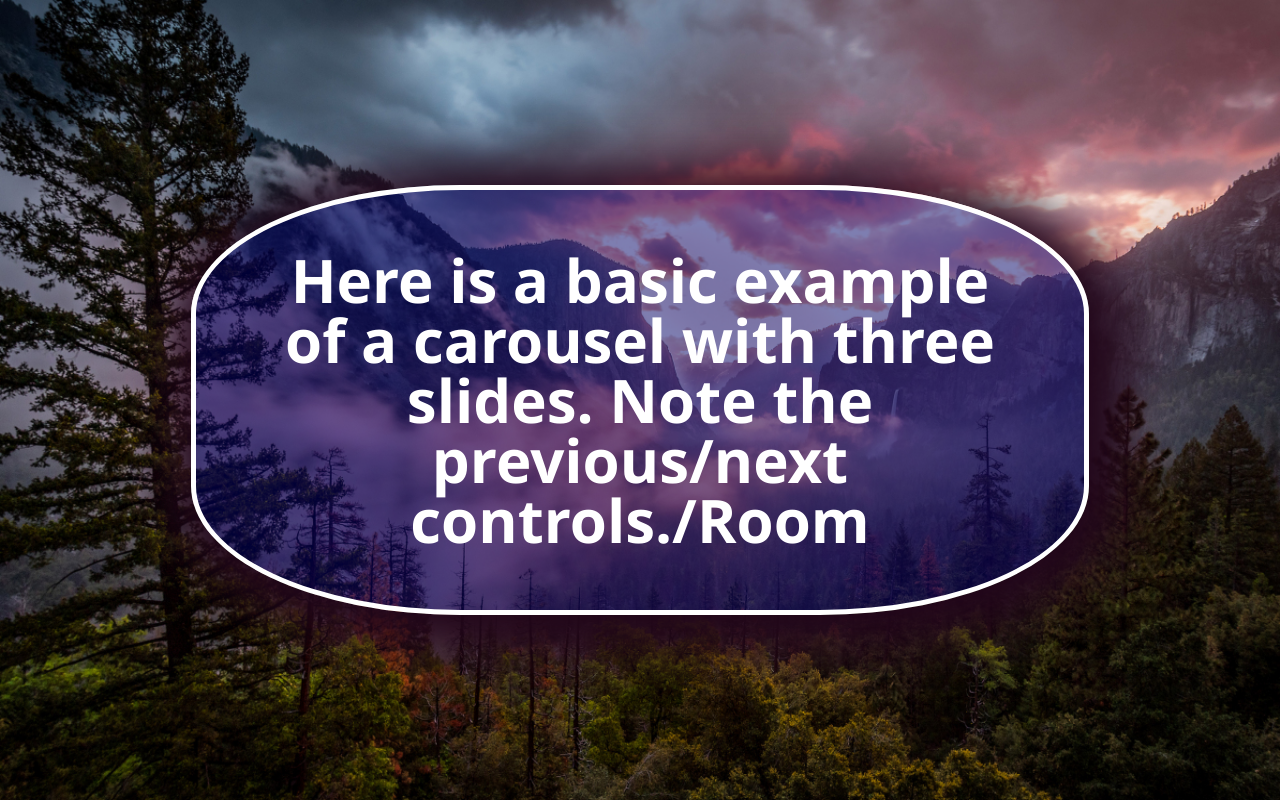
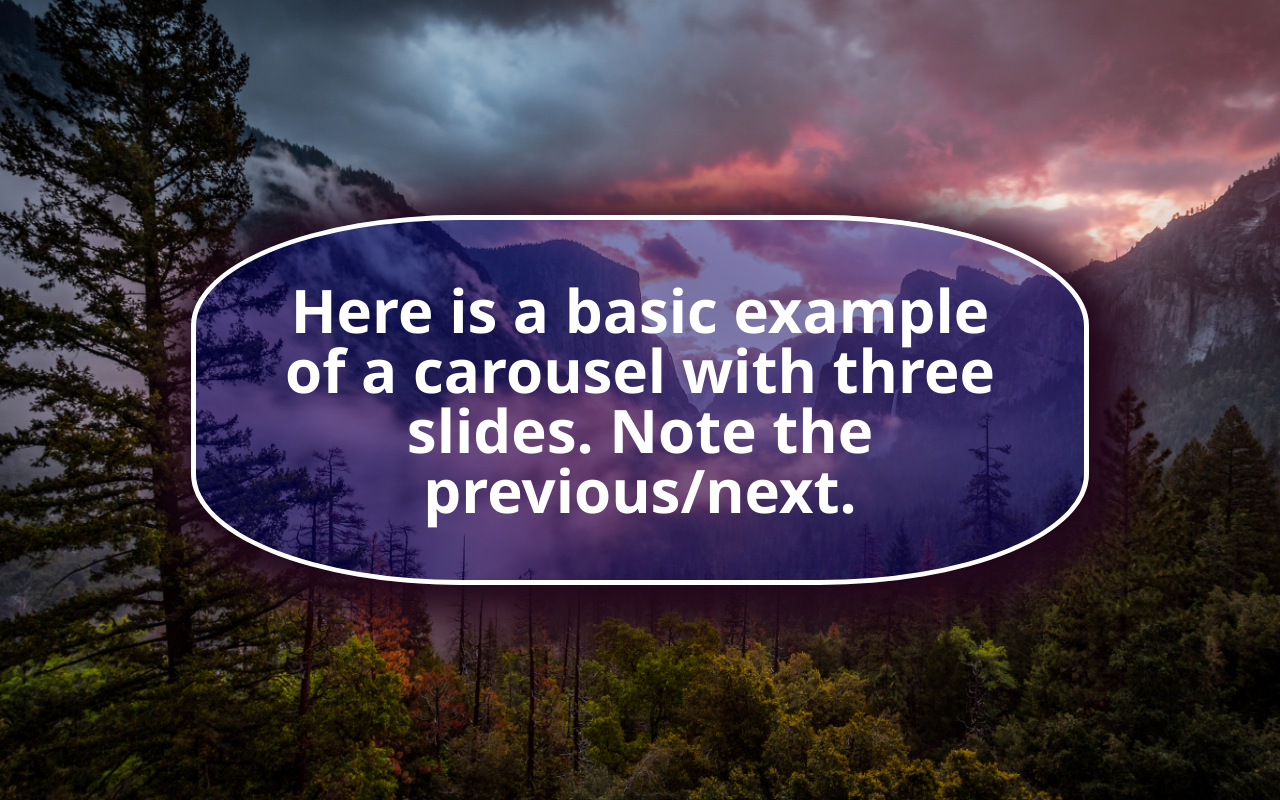
Before and after one commit to ANSKDeveloper/T_Background, a plain HTML site: page index.html in a window 1280 px wide. Drawn offline with Linux system fonts and the light colour scheme.

Commit message:
word changes

```diff
--- a/index.html
+++ b/index.html
@@ -47,7 +47,7 @@
     <img src="img/misty-yosemite-valley-national-park.jpg" alt="">
 
     <div class="Son">
-        <h1>Here is a basic example of a carousel with three slides. Note the previous/next controls./Room </h1>
+        <h1>Here is a basic example of a carousel with three slides. Note the previous/next. </h1>
     </div>
 
 
```
